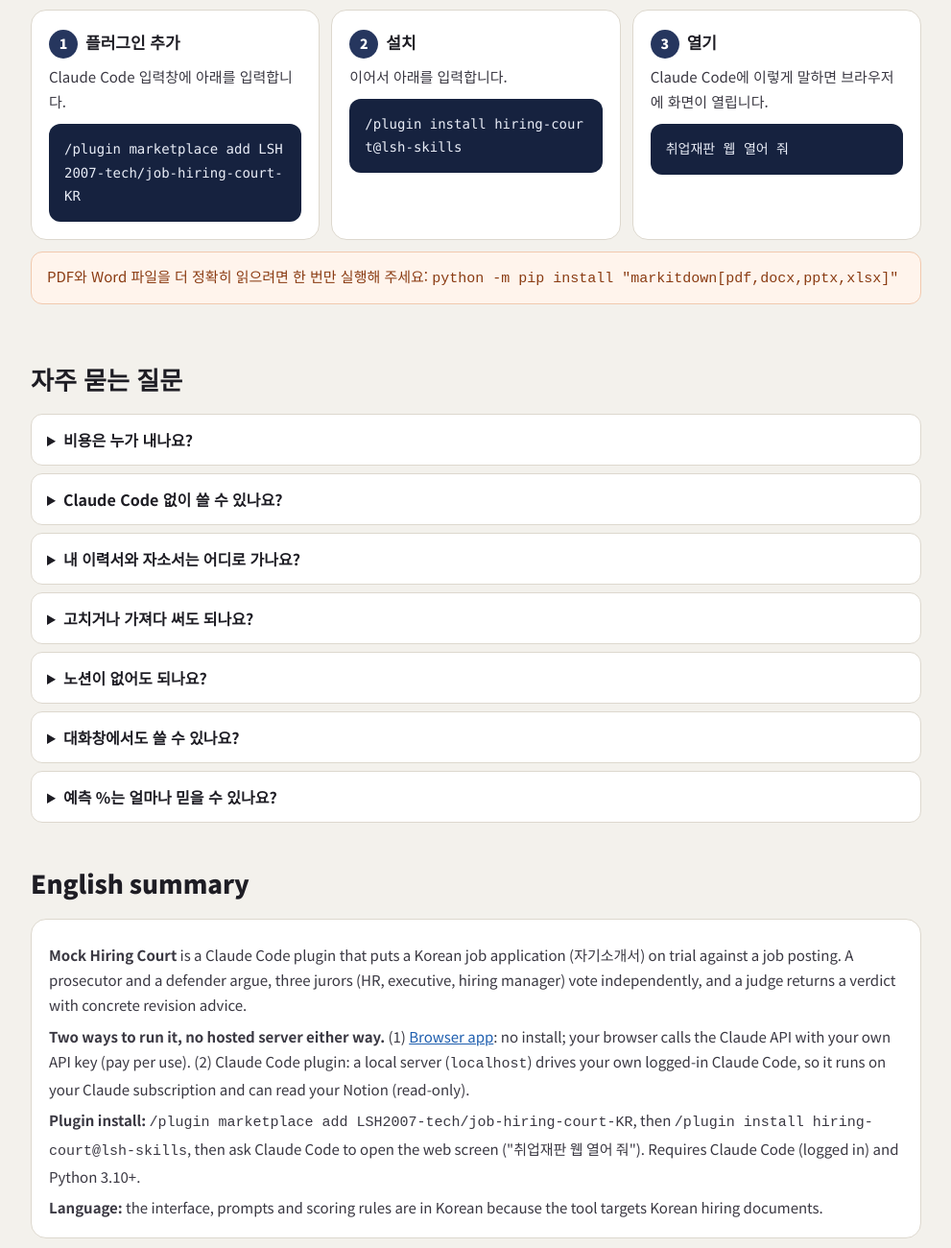
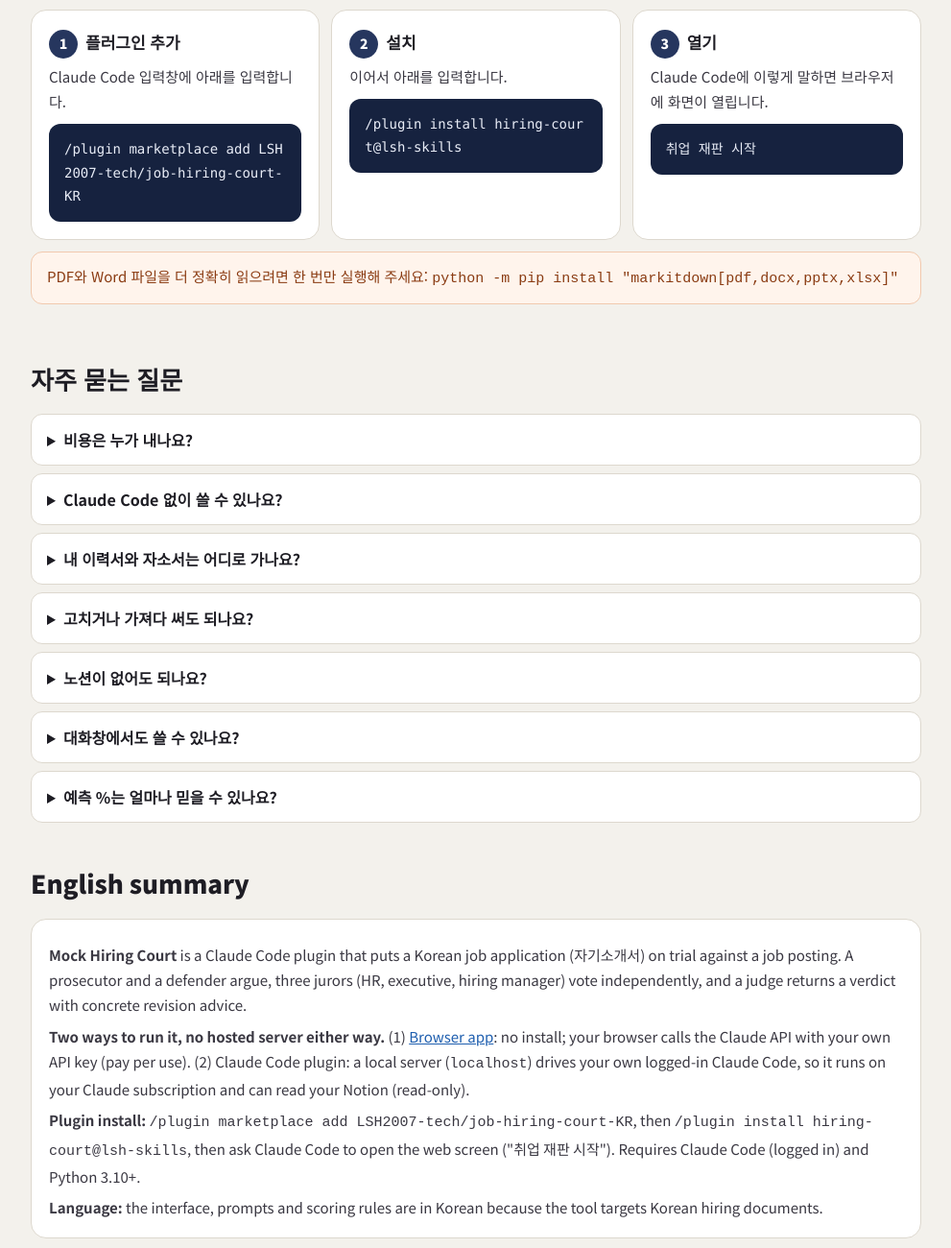
Before and after one commit to LSH2007-tech/job-hiring-court-KR, a plain HTML site: page docs/index.html in a window 1280 px wide. Shown: the part 1980-3280 px from the top of the page at 96% size, without its empty margins (144-1135 px from the left). Drawn offline with Linux system fonts and the light colour scheme.

Commit message:
v1.6.1: start the web screen with "취업 재판 시작"
Co-Authored-By: Claude Opus 5.5 <noreply@anthropic.com>

```diff
--- a/docs/index.html
+++ b/docs/index.html
@@ -100,7 +100,7 @@ footer{text-align:center;color:var(--mute);font-size:13px;padding:24px 16px 40px
 <div class="grid">
 <div class="card"><span class="n">1</span><b class="t">플러그인 추가</b><p>Claude Code 입력창에 아래를 입력합니다.</p><pre>/plugin marketplace add LSH2007-tech/job-hiring-court-KR</pre></div>
 <div class="card"><span class="n">2</span><b class="t">설치</b><p>이어서 아래를 입력합니다.</p><pre>/plugin install hiring-court@lsh-skills</pre></div>
-<div class="card"><span class="n">3</span><b class="t">열기</b><p>Claude Code에 이렇게 말하면 브라우저에 화면이 열립니다.</p><pre>취업재판 웹 열어 줘</pre></div>
+<div class="card"><span class="n">3</span><b class="t">열기</b><p>Claude Code에 이렇게 말하면 브라우저에 화면이 열립니다.</p><pre>취업 재판 시작</pre></div>
 </div>
 <p class="note" style="margin-top:12px">PDF와 Word 파일을 더 정확히 읽으려면 한 번만 실행해 주세요: <code>python -m pip install "markitdown[pdf,docx,pptx,xlsx]"</code></p>
 </section>
@@ -121,7 +121,7 @@ footer{text-align:center;color:var(--mute);font-size:13px;padding:24px 16px 40px
 <div class="card">
 <p><b>Mock Hiring Court</b> is a Claude Code plugin that puts a Korean job application (자기소개서) on trial against a job posting. A prosecutor and a defender argue, three jurors (HR, executive, hiring manager) vote independently, and a judge returns a verdict with concrete revision advice.</p>
 <p><b>Two ways to run it, no hosted server either way.</b> (1) <a href="app/">Browser app</a>: no install; your browser calls the Claude API with your own API key (pay per use). (2) Claude Code plugin: a local server (<code>localhost</code>) drives your own logged-in Claude Code, so it runs on your Claude subscription and can read your Notion (read-only).</p>
-<p><b>Plugin install:</b> <code>/plugin marketplace add LSH2007-tech/job-hiring-court-KR</code>, then <code>/plugin install hiring-court@lsh-skills</code>, then ask Claude Code to open the web screen ("취업재판 웹 열어 줘"). Requires Claude Code (logged in) and Python 3.10+.</p>
+<p><b>Plugin install:</b> <code>/plugin marketplace add LSH2007-tech/job-hiring-court-KR</code>, then <code>/plugin install hiring-court@lsh-skills</code>, then ask Claude Code to open the web screen ("취업 재판 시작"). Requires Claude Code (logged in) and Python 3.10+.</p>
 <p><b>Language:</b> the interface, prompts and scoring rules are in Korean because the tool targets Korean hiring documents.</p>
 </div>
 </section>
```
Also changed, not shown: .claude-plugin/marketplace.json, hiring-court/.claude-plugin/plugin.json, 4 other files.
